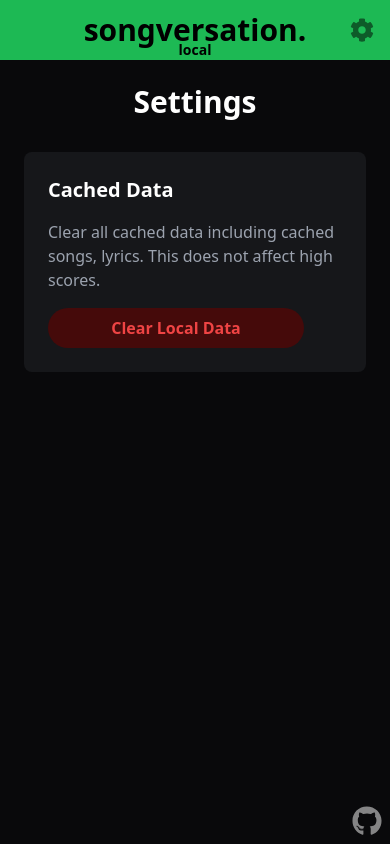
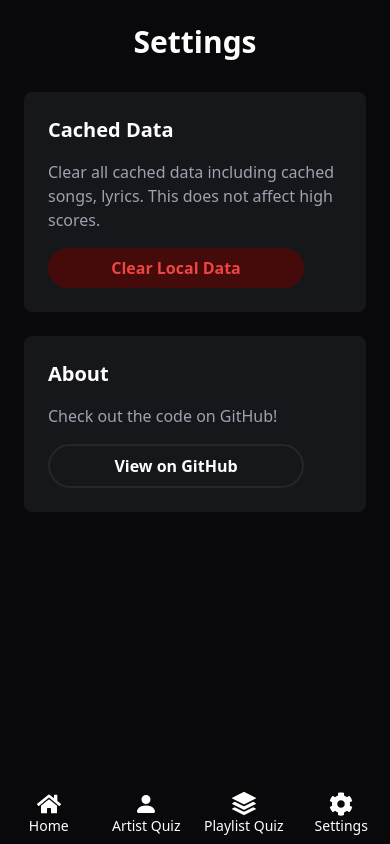
Before and after one commit to alexbarker234/songversation, a Next.js app: page /settings in a window 390 px wide. Built offline with nearby package versions, Linux system fonts and the light colour scheme; what tailwindcss-animation-delay would draw is missing.

Commit message:
style updates (mostly mobile nav)

```diff
--- a/src/app/game/game.tsx
+++ b/src/app/game/game.tsx
@@ -115,7 +115,7 @@ export default function Game({ type, id }: GameProps) {
 
   return (
     <>
-      <div className="mb-1 mt-4 flex items-center justify-center text-center text-3xl">
+      <div className="mb-1 mt-8 flex items-center justify-center text-center text-2xl md:mt-4 md:text-3xl">
         <div>
           Which <span className="font-semibold">{gameItem.name}</span> song is this?
         </div>
--- a/src/app/layout.tsx
+++ b/src/app/layout.tsx
@@ -1,6 +1,5 @@
 import Header from "@/components/Header";
 import type { Metadata } from "next";
-import { FaGithub } from "react-icons/fa";
 import "./globals.css";
 import Providers from "./providers";
 
@@ -16,14 +15,6 @@ export default function RootLayout({ children }: { children: React.ReactNode })
         <body className="relative flex min-h-screen flex-col bg-zinc-950 text-white">
           <Header />
           {children}
-          <a
-            className="absolute bottom-0 right-0 m-2 opacity-50 transition-opacity hover:opacity-100"
-            href="https://github.com/alexbarker234/songversation"
-            target="_blank"
-            rel="noreferrer"
-          >
-            <FaGithub size={30} />
-          </a>
         </body>
       </Providers>
     </html>
--- /dev/null
+++ b/src/app/not-found.tsx
@@ -0,0 +1,13 @@
+import Button from "@/components/Button";
+import Link from "next/link";
+
+export default function NotFound() {
+  return (
+    <div className="flex h-full flex-1 flex-col items-center justify-center gap-4">
+      <h2 className="text-2xl font-bold">Sorry, this page doesn&apos;t exist</h2>
+      <Link href="/">
+        <Button variant="green"> Return Home</Button>
+      </Link>
+    </div>
+  );
+}
--- a/src/app/settings/settings-client.tsx
+++ b/src/app/settings/settings-client.tsx
@@ -38,6 +38,14 @@ export default function SettingsPage() {
         </Button>
       </div>
 
+      <div className="mt-6 rounded-lg bg-grey p-6">
+        <h2 className="mb-4 text-xl font-semibold">About</h2>
+        <p className="mb-4 text-gray-400">Check out the code on GitHub!</p>
+        <a href="https://github.com/alexbarker234/songversation" target="_blank" rel="noreferrer">
+          <Button variant="bordered">View on GitHub</Button>
+        </a>
+      </div>
+
       <Modal isOpen={showConfirmModal} onClose={() => !isClearing && setShowConfirmModal(false)}>
         <div className="max-w-lg rounded-lg bg-grey-dark p-6 text-center text-white">
           <h2 className="mb-4 text-2xl font-bold">Clear Local Data?</h2>
--- a/src/components/Button.tsx
+++ b/src/components/Button.tsx
@@ -1,3 +1,4 @@
+import { cn } from "@/utils/cn";
 import { cva, VariantProps } from "class-variance-authority";
 
 const buttonVariants = cva(
@@ -28,7 +29,7 @@ interface ButtonProps extends VariantProps<typeof buttonVariants> {
 
 export default function Button({ children, onClick, className, disabled, variant }: ButtonProps) {
   return (
-    <button onClick={onClick} className={buttonVariants({ variant, className })} disabled={disabled}>
+    <button onClick={onClick} className={cn(buttonVariants({ variant }), className)} disabled={disabled}>
       {children}
     </button>
   );
--- a/src/components/Header.tsx
+++ b/src/components/Header.tsx
@@ -1,7 +1,9 @@
 "use client";
+import { cn } from "@/utils/cn";
 import Link from "next/link";
-import { FaCog } from "react-icons/fa";
-
+import { usePathname } from "next/navigation";
+import { BsPersonFill, BsStack } from "react-icons/bs";
+import { FaCog, FaHome } from "react-icons/fa";
 export default function Header() {
   const text = "songversation.";
 
@@ -9,9 +11,19 @@ export default function Header() {
   if (process.env.NODE_ENV === "development") environment = "local";
   else if (process.env.NEXT_PUBLIC_ENVIRONMENT === "dev") environment = "dev";
 
+  const pathname = usePathname();
+
   return (
-    <nav className="relative flex items-center justify-center bg-primary p-1">
-      <Link href="/" className="group p-2 text-3xl font-bold text-black">
+    <>
+      <nav
+        className={cn(
+          "group relative flex h-14 items-center justify-center overflow-hidden text-3xl font-bold text-white transition-all md:h-14 md:translate-y-0",
+          {
+            "h-0": pathname !== "/"
+          }
+        )}
+      >
+        <Link href="/" className="p-2">
           {text.split("").map((char, index) => (
             <span
               key={index}
@@ -29,10 +41,32 @@ export default function Header() {
         )}
         <Link
           href="/settings"
-        className="absolute right-4 text-black opacity-50 transition-all hover:rotate-90 hover:scale-110 hover:opacity-100 active:scale-90"
+          className="right-4 hidden opacity-50 transition-all hover:rotate-90 hover:scale-110 hover:opacity-100 active:scale-90 md:absolute"
         >
           <FaCog size={24} />
         </Link>
       </nav>
+      <BottomNav />
+    </>
   );
 }
+
+const BottomNav = () => {
+  return (
+    <div className="fixed bottom-0 left-0 right-0 z-10 flex justify-between bg-zinc-950 text-sm md:hidden">
+      <BottomNavItem href="/" icon={<FaHome size={24} />} text="Home" />
+      <BottomNavItem href="/game/artist" icon={<BsPersonFill size={24} />} text="Artist Quiz" />
+      <BottomNavItem href="/game/playlist" icon={<BsStack size={24} />} text="Playlist Quiz" />
+      <BottomNavItem href="/settings" icon={<FaCog size={24} />} text="Settings" />
+    </div>
+  );
+};
+
+const BottomNavItem = ({ href, icon, text }: { href: string; icon: React.ReactNode; text: string }) => {
+  return (
+    <Link href={href} className="flex w-fit flex-1 flex-col items-center p-2">
+      {icon}
+      <span>{text}</span>
+    </Link>
+  );
+};
--- a/src/components/ItemTiles.tsx
+++ b/src/components/ItemTiles.tsx
@@ -10,12 +10,12 @@ export default function ItemTiles({ items, isLoading }: { items: SpotifyItem[];
     );
 
   return (
-    <div className="items-container mt-4 flex w-full flex-wrap content-center justify-center gap-4 md:grid md:grid-cols-[repeat(auto-fit,_minmax(13rem,_2fr))]">
+    <div className="mb-20 mt-4 flex w-full flex-wrap content-center justify-center gap-4 md:mb-0 md:grid md:grid-cols-[repeat(auto-fit,_minmax(13rem,_2fr))]">
       {items.length > 0 &&
         items.map((item, index) => (
           <div
             key={item.id}
-            className="item-box h-68 relative flex w-48 animate-fade-drop-in flex-col items-center overflow-hidden opacity-0 transition-opacity duration-200"
+            className="h-68 relative flex w-48 animate-fade-drop-in flex-col items-center overflow-hidden opacity-0 transition-opacity duration-200"
             style={{ animationDelay: `${index * 0.05}s` }}
           >
             <a href={`/game/artist/${item.id}`}>
--- a/src/components/SearchPage.tsx
+++ b/src/components/SearchPage.tsx
@@ -1,6 +1,7 @@
 "use client";
 import SearchBox from "@/components/searchBox";
 import { useSearch } from "@/hooks/search";
+import { useWindowSize } from "@/hooks/windowSize";
 import { useEffect, useState } from "react";
 import ItemTiles from "./ItemTiles";
 
@@ -8,6 +9,8 @@ export default function SearchPage({ type }: { type: "artist" | "playlist" }) {
   const [query, setQuery] = useState("");
   const [isURL, setIsURL] = useState(false);
   const { data, isLoading, isError } = useSearch({ query: query, type, disabled: isURL });
+
+  const { width } = useWindowSize();
 
   useEffect(() => {
     function extractSpotifyId(url: string) {
@@ -31,10 +34,11 @@ export default function SearchPage({ type }: { type: "artist" | "playlist" }) {
     if (!data) return <></>;
     return <ItemTiles items={data} isLoading={isLoading} />;
   };
-  const text =
-    type === "artist"
-      ? "Search for an artist or paste a link (https://open.spotify.com/artist/xxxxxxx)..."
-      : "Search for a public playlist or paste a link (https://open.spotify.com/playlist/xxxxxxx)...";
+  let text =
+    type === "artist" ? "Search for an artist or paste a link" : "Search for a public playlist or paste a link";
+
+  if (width > 768) text += " (https://open.spotify.com/artist/xxxxxxx)...";
+
   return (
     <>
       <SearchBox runSearch={setQuery} placeholder={text} />
--- /dev/null
+++ b/src/hooks/windowSize.ts
@@ -0,0 +1,28 @@
+import { useEffect, useState } from "react";
+
+interface WindowSize {
+  width: number;
+  height: number;
+}
+
+export const useWindowSize = (): WindowSize => {
+  const [windowSize, setWindowSize] = useState<WindowSize>({
+    width: -1,
+    height: -1
+  });
+
+  useEffect(() => {
+    const handleResize = () => {
+      setWindowSize({
+        width: window.innerWidth,
+        height: window.innerHeight
+      });
+    };
+    handleResize();
+    window.addEventListener("resize", handleResize);
+
+    return () => window.removeEventListener("resize", handleResize);
+  }, []);
+
+  return windowSize;
+};
```
Lines whose indentation alone changed are shown as unchanged.
